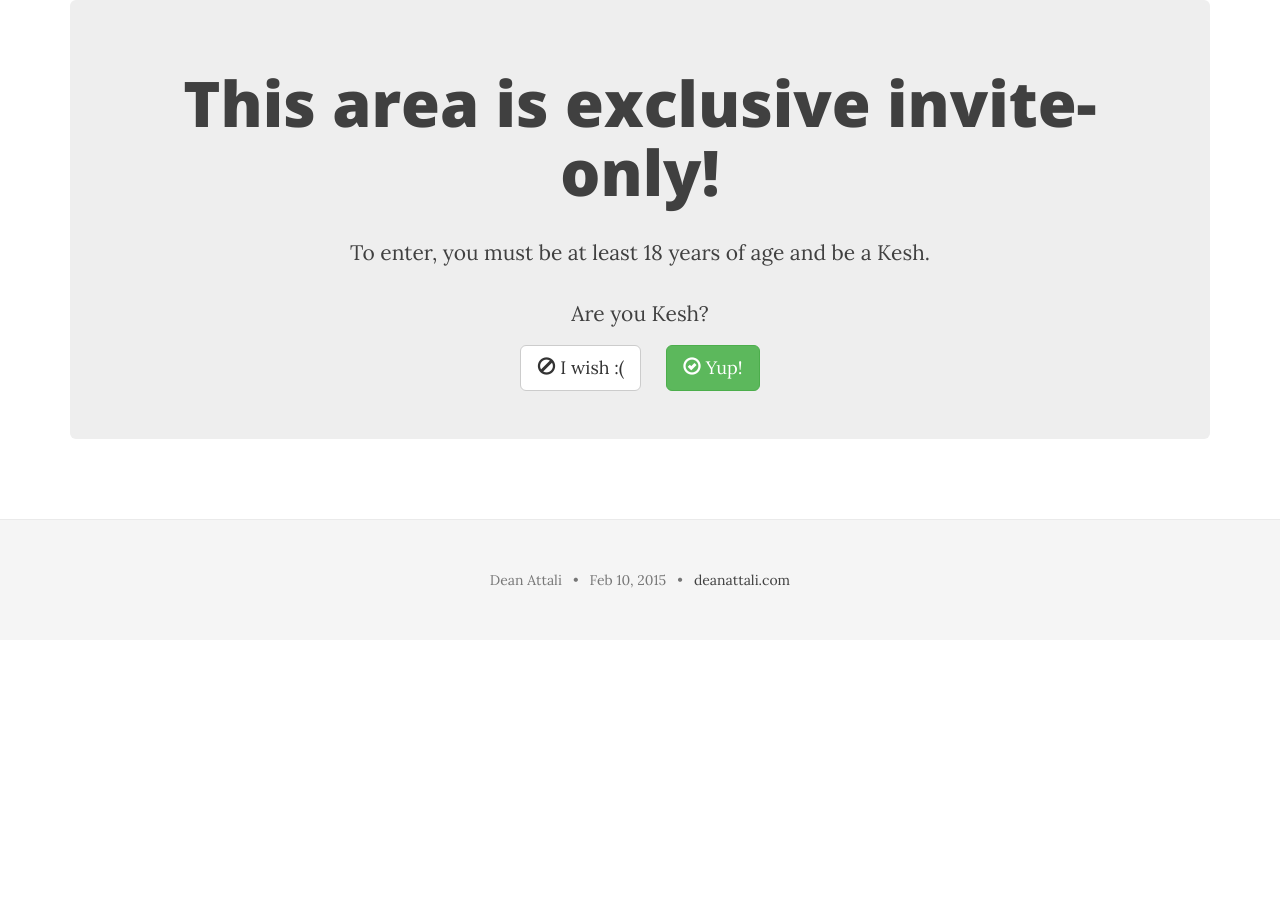
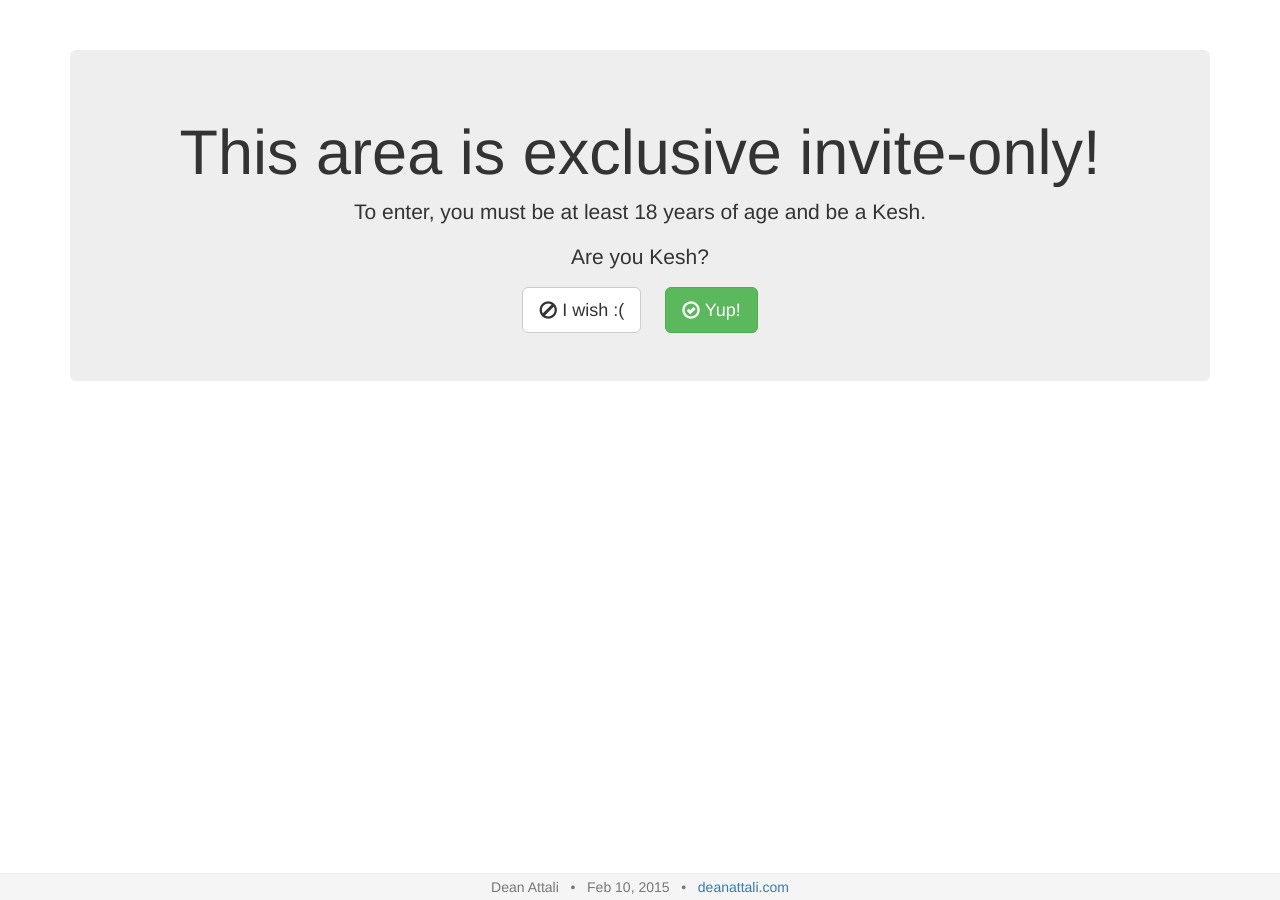
Before and after one commit to daattali/daattali.github.io, a Jekyll site: the page built from kesh.html, in a window 1280 px wide. Built offline with Jekyll 4.4.1, drawn with Linux system fonts in a browser that asks for light colours; nearby versions of some CDN libraries.

Commit message:
update header to try to fix bug; related to #7

```diff
--- a/_includes/head.html
+++ b/_includes/head.html
@@ -21,17 +21,15 @@
 
   <link rel="alternate" type="application/rss+xml" title="{{ site.title }} - {{ site.description }}" href="{{ site.baseurl }}/feed.xml" />
 
-  <!-- TODO hardcode the required JS because on 2016-02-01 GitHub pages migrated to jekyll 3 and broke this template -->
-<link rel="stylesheet" href="//maxcdn.bootstrapcdn.com/font-awesome/4.3.0/css/font-awesome.min.css" />
-<link rel="stylesheet" href="/css/bootstrap.min.css" />
-<link rel="stylesheet" href="/css/main.css" />
-<link rel="stylesheet" href="//fonts.googleapis.com/css?family=Lora:400,700,400italic,700italic" />
-<link rel="stylesheet" href="//fonts.googleapis.com/css?family=Open+Sans:300italic,400italic,600italic,700italic,800italic,400,300,600,700,800" />
-<link rel="stylesheet" href="/css/index.css" />
-  <!-- end TODO -->
+  <!-- everything has to be repeated twice because on 2016-02-01 GitHub pages migrated to jekyll 3; see bug https://github.com/jekyll/jekyll/issues/4439 -->
 
   {% if page.common-ext-css %}
     {% for css in page.common-ext-css %}
+      <link rel="stylesheet" href="{{ css }}" />
+    {% endfor %}
+  {% endif %}
+  {% if layout.common-ext-css %}
+    {% for css in layout.common-ext-css %}
       <link rel="stylesheet" href="{{ css }}" />
     {% endfor %}
   {% endif %}
@@ -41,15 +39,30 @@
       <link rel="stylesheet" href="{{ css | prepend: site.baseurl | replace: '//', '/' }}" />
     {% endfor %}
   {% endif %}
+  {% if layout.common-css %}
+    {% for css in layout.common-css %}
+      <link rel="stylesheet" href="{{ css | prepend: site.baseurl | replace: '//', '/' }}" />
+    {% endfor %}
+  {% endif %}
 
   {% if page.common-googlefonts %}
     {% for font in page.common-googlefonts %}
-	  <link rel="stylesheet" href="//fonts.googleapis.com/css?family={{ font }}" />
+      <link rel="stylesheet" href="//fonts.googleapis.com/css?family={{ font }}" />
+    {% endfor %}
+  {% endif %}
+  {% if layout.common-googlefonts %}
+    {% for font in layout.common-googlefonts %}
+      <link rel="stylesheet" href="//fonts.googleapis.com/css?family={{ font }}" />
     {% endfor %}
   {% endif %}
 
   {% if page.ext-css %}
     {% for css in page.ext-css %}
+      <link rel="stylesheet" href="{{ css }}" />
+    {% endfor %}
+  {% endif %}
+  {% if layout.ext-css %}
+    {% for css in layout.ext-css %}
       <link rel="stylesheet" href="{{ css }}" />
     {% endfor %}
   {% endif %}
@@ -59,10 +72,20 @@
       <link rel="stylesheet" href="{{ css | prepend: site.baseurl | replace: '//', '/' }}" />
     {% endfor %}
   {% endif %}
+  {% if layout.css %}
+    {% for css in layout.css %}
+      <link rel="stylesheet" href="{{ css | prepend: site.baseurl | replace: '//', '/' }}" />
+    {% endfor %}
+  {% endif %}
 
   {% if page.googlefonts %}
     {% for font in page.googlefonts %}
-	  <link rel="stylesheet" href="//fonts.googleapis.com/css?family={{ font }}" />
+      <link rel="stylesheet" href="//fonts.googleapis.com/css?family={{ font }}" />
+    {% endfor %}
+  {% endif %}
+  {% if layout.googlefonts %}
+    {% for font in layout.googlefonts %}
+      <link rel="stylesheet" href="//fonts.googleapis.com/css?family={{ font }}" />
     {% endfor %}
   {% endif %}
 
```
